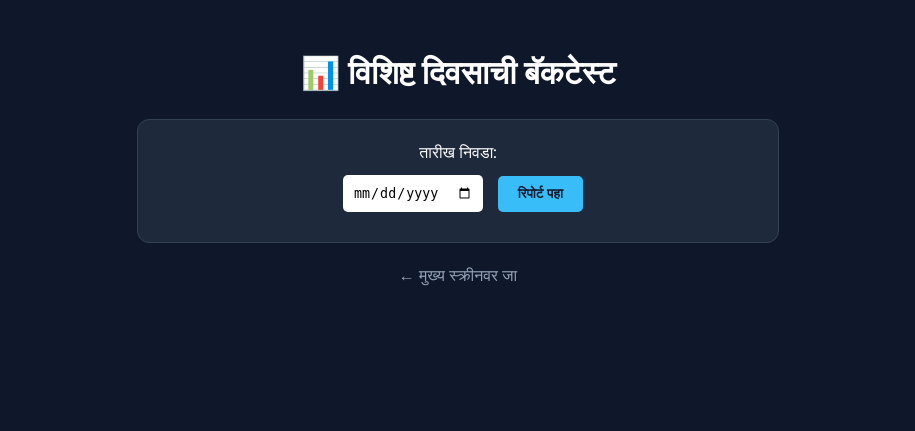
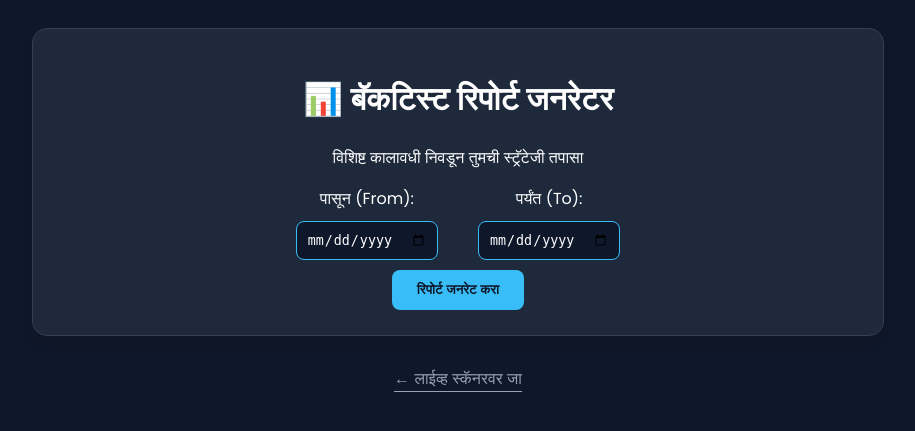
Before and after one commit to dattapwr/nifty-trading-bot, a Flask app: page /backtest in a window 1280 px wide. Shown: the top 431 px of the page, without its empty margins (182-1097 px from the left). Run offline with Flask 3, Linux system fonts and the light colour scheme.

Commit message:
Update backtest.html

```diff
--- a/templates/backtest.html
+++ b/templates/backtest.html
@@ -2,53 +2,86 @@
 <html lang="mr">
 <head>
     <meta charset="UTF-8">
-    <title>बॅकटिस्ट रिपोर्ट - विशिष्ट तारीख</title>
+    <meta name="viewport" content="width=device-width, initial-scale=1.0">
+    <title>दत्ता ट्रेडिंग - बॅकटिस्ट रिपोर्ट</title>
     <link href="https://fonts.googleapis.com/css2?family=Poppins:wght@300;400;600&display=swap" rel="stylesheet">
     <style>
-        body { font-family: 'Poppins', sans-serif; background-color: #0f172a; color: white; text-align: center; padding: 20px; }
-        .card { background: #1e293b; padding: 20px; border-radius: 12px; max-width: 600px; margin: auto; border: 1px solid #334155; }
-        input[type="date"] { padding: 10px; border-radius: 5px; border: none; margin: 10px; }
-        button { background: #38bdf8; color: #0f172a; padding: 10px 20px; border: none; border-radius: 5px; font-weight: bold; cursor: pointer; }
-        table { width: 100%; margin-top: 20px; border-collapse: collapse; }
-        th, td { border-bottom: 1px solid #334155; padding: 12px; }
-        th { color: #38bdf8; }
-        .btn-home { display: inline-block; margin-top: 20px; color: #94a3b8; text-decoration: none; }
+        body { font-family: 'Poppins', sans-serif; background-color: #0f172a; color: white; padding: 20px; text-align: center; }
+        .card { background: #1e293b; padding: 25px; border-radius: 15px; max-width: 800px; margin: auto; border: 1px solid #334155; box-shadow: 0 10px 15px -3px rgba(0, 0, 0, 0.1); }
+        input[type="date"] { padding: 10px; border-radius: 8px; border: 1px solid #38bdf8; background: #0f172a; color: white; margin: 10px; }
+        button { background: #38bdf8; color: #0f172a; padding: 12px 25px; border: none; border-radius: 8px; font-weight: bold; cursor: pointer; transition: 0.3s; }
+        button:hover { background: #7dd3fc; transform: translateY(-2px); }
+
+        .summary { display: flex; justify-content: space-around; margin: 25px 0; font-size: 1.2rem; }
+        .pnl-plus { color: #4ade80; font-weight: 600; }
+        .pnl-minus { color: #f87171; font-weight: 600; }
+
+        table { width: 100%; margin-top: 20px; border-collapse: collapse; background: #1e293b; border-radius: 10px; overflow: hidden; }
+        th, td { padding: 15px; border-bottom: 1px solid #334155; text-align: center; }
+        th { background: #334155; color: #38bdf8; }
+        tr:hover { background: #2d3748; }
+
+        .btn-home { display: inline-block; margin-top: 30px; color: #94a3b8; text-decoration: none; border-bottom: 1px solid #94a3b8; }
     </style>
 </head>
 <body>
-    <h1>📊 विशिष्ट दिवसाची बॅकटेस्ट</h1>
 
     <div class="card">
+        <h1>📊 बॅकटिस्ट रिपोर्ट जनरेटर</h1>
+        <p>विशिष्ट कालावधी निवडून तुमची स्ट्रॅटेजी तपासा</p>
+
         <form action="/backtest" method="GET">
-            <label>तारीख निवडा:</label><br>
-            <input type="date" name="date" required>
-            <button type="submit">रिपोर्ट पहा</button>
+            <div style="display: flex; justify-content: center; gap: 20px; flex-wrap: wrap;">
+                <div>
+                    <label>पासून (From):</label><br>
+                    <input type="date" name="from_date" required>
+                </div>
+                <div>
+                    <label>पर्यंत (To):</label><br>
+                    <input type="date" name="to_date" required>
+                </div>
+            </div>
+            <button type="submit">रिपोर्ट जनरेट करा</button>
         </form>
     </div>
 
     {% if results %}
+        <div class="summary">
+            <div>एकूण ट्रेड्स: <strong>{{ results|length }}</strong></div>
+            <div>एकूण नफा/तोटा: <span class="{{ 'pnl-plus' if total_pnl > 0 else 'pnl-minus' }}">₹{{ total_pnl }}</span></div>
+        </div>
+
         <table>
             <thead>
                 <tr>
+                    <th>तारीख</th>
                     <th>स्टॉक</th>
                     <th>वेळ</th>
-                    <th>किंमत (₹)</th>
+                    <th>एन्ट्री (₹)</th>
+                    <th>एक्झिट (₹)</th>
+                    <th>नफा/तोटा</th>
                 </tr>
             </thead>
             <tbody>
                 {% for res in results %}
                 <tr>
-                    <td>{{ res.ticker }}</td>
                     <td>{{ res.date }}</td>
-                    <td>{{ res.price }}</td>
+                    <td><strong>{{ res.ticker }}</strong></td>
+                    <td>{{ res.time }}</td>
+                    <td>{{ res.entry }}</td>
+                    <td>{{ res.exit }}</td>
+                    <td class="{{ 'pnl-plus' if res.pnl > 0 else 'pnl-minus' }}">
+                        {{ '+' if res.pnl > 0 }}{{ res.pnl }}
+                    </td>
                 </tr>
                 {% endfor %}
             </tbody>
         </table>
-    {% elif request.args.get('date') %}
-        <p style="margin-top: 20px;">दिलेल्या तारखेसाठी कोणतेही सिग्नल सापडले नाहीत.</p>
+    {% elif request.args.get('from_date') %}
+        <p style="margin-top: 30px; color: #94a3b8;">या कालावधीत कोणतेही सिग्नल सापडले नाहीत.</p>
     {% endif %}
 
-    <a href="/" class="btn-home">← मुख्य स्क्रीनवर जा</a>
+    <a href="/" class="btn-home">← लाईव्ह स्कॅनरवर जा</a>
+
 </body>
 </html>
```
